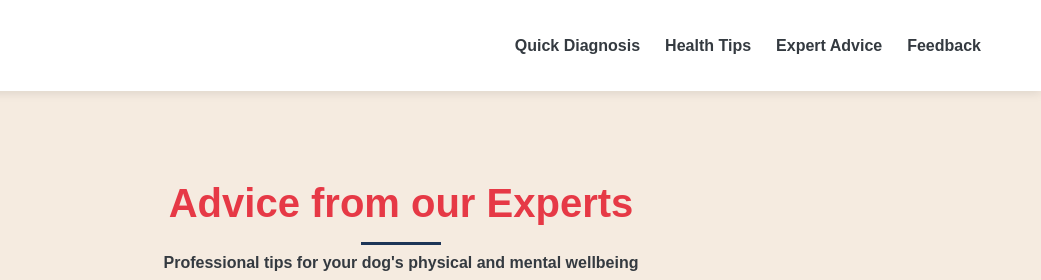
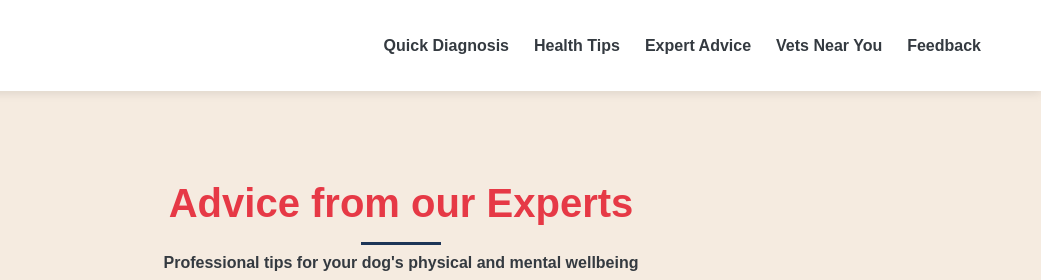
Before and after one commit to Xeno-0/Furst_Response, a plain HTML site: page expert.html in a window 1280 px wide. Shown: the top 280 px of the page, 239-1280 px from the left. Drawn offline with Linux system fonts and the light colour scheme.

Commit message:
Fix HTML structure and restore expert advice section

```diff
--- a/expert.html
+++ b/expert.html
@@ -1,21 +1,14 @@
 <!DOCTYPE html>
 <html lang="en">
+
 <head>
   <meta charset="UTF-8" />
   <meta name="viewport" content="width=device-width, initial-scale=1.0" />
   <title>Furst Response | Expert Dog Care Advice</title>
-    <link
-      rel="stylesheet"
-      href="https://cdnjs.cloudflare.com/ajax/libs/font-awesome/6.4.0/css/all.min.css"
-    />
-    <link
-      href="https://fonts.googleapis.com/css2?family=Poppins:wght@300;400;500;600;700&display=swap"
-      rel="stylesheet"
-    />
-    <link
-      href="https://fonts.googleapis.com/css2?family=Dancing+Script:wght@400;700&display=swap"
-      rel="stylesheet"
-    />
+  <link rel="stylesheet" href="https://cdnjs.cloudflare.com/ajax/libs/font-awesome/6.4.0/css/all.min.css" />
+  <link href="https://fonts.googleapis.com/css2?family=Poppins:wght@300;400;500;600;700&display=swap"
+    rel="stylesheet" />
+  <link href="https://fonts.googleapis.com/css2?family=Dancing+Script:wght@400;700&display=swap" rel="stylesheet" />
   <style>
     :root {
       --primary: #e63946;
@@ -49,7 +42,7 @@
       font-weight: 800;
     }
 
-
+    /* Header Styles (Matching Furst Response) */
     header {
       background-color: white;
       box-shadow: 0 2px 10px rgba(0, 0, 0, 0.1);
@@ -133,7 +126,7 @@
       width: 100%;
     }
 
-
+    /* Expert Advice Section */
     .advice-section {
       padding: 80px 0;
       background-color: var(--light);
@@ -312,6 +305,7 @@
     }
   </style>
 </head>
+
 <body>
   <header>
     <div class="container header-container">
@@ -323,6 +317,7 @@
         <li><a href="index.html#diagnosis">Quick Diagnosis</a></li>
         <li><a href="index.html#tips">Health Tips</a></li>
         <li><a href="index.html#advice">Expert Advice</a></li>
+        <li><a href="vets.html">Vets Near You</a></li>
         <li><a href="index.html#feedback">Feedback</a></li>
       </ul>
     </div>
@@ -486,4 +481,5 @@
     renderSavedAdvice();
   </script>
 </body>
+
 </html>
```
Lines whose indentation alone changed are shown as unchanged.
